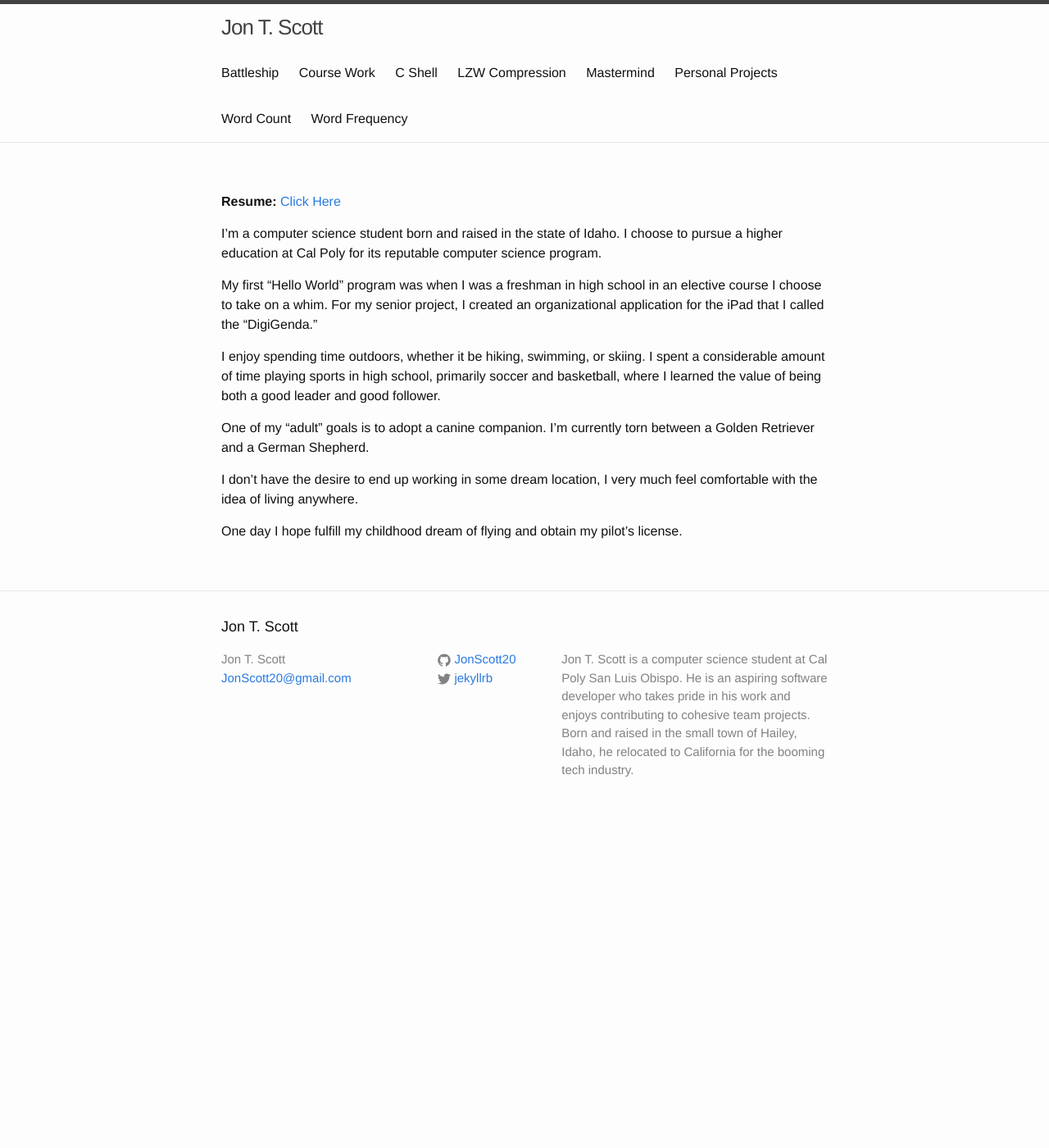
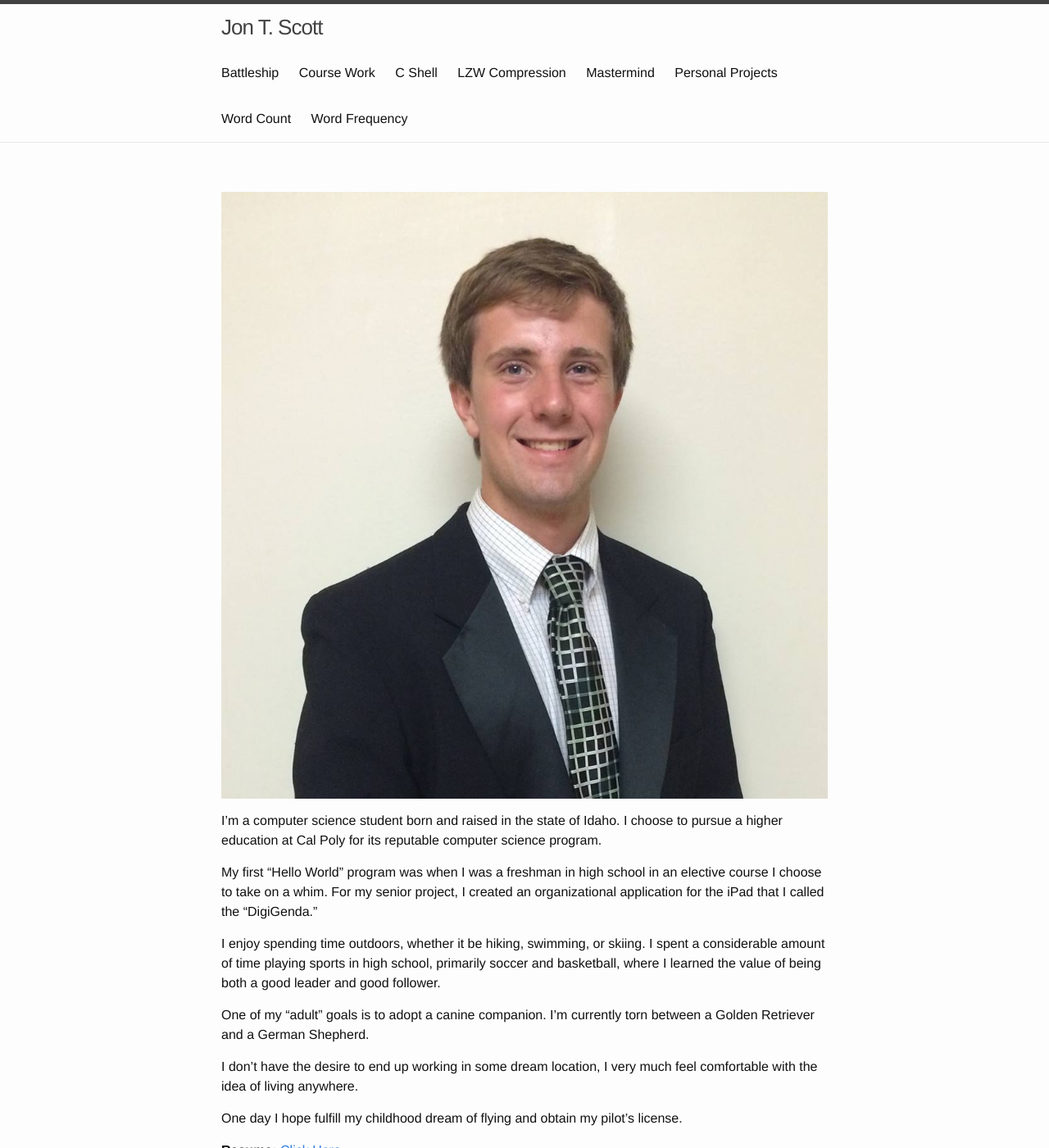
Before and after one commit to JonScott20/JonScott20.github.io, a Jekyll site: the page built from index.md, in a window 1280 px wide and 1400 px high. Shown: the whole window at 82% size. Built offline with Jekyll 4.4.1, drawn with Linux system fonts in a browser that asks for light colours; our own code applies the rules of GitHub Pages for plain Markdown files.

Commit message:
Update index.md

```diff
--- a/index.md
+++ b/index.md
@@ -1,7 +1,4 @@
-**Resume:**
-[Click Here](https://jonscott20.github.io/Files/Documents/Resume03-16-17.pdf)
-
-
+![JScottFormal](https://jonscott20.github.io/Files/Documents/JScottFormal.jpg)
 
 I'm a computer science student born and raised in the state of Idaho. I choose to pursue a higher education at Cal Poly for its reputable computer science program.
 
```
Also changed, not shown: other parts of index.md (+3 -0 lines).
